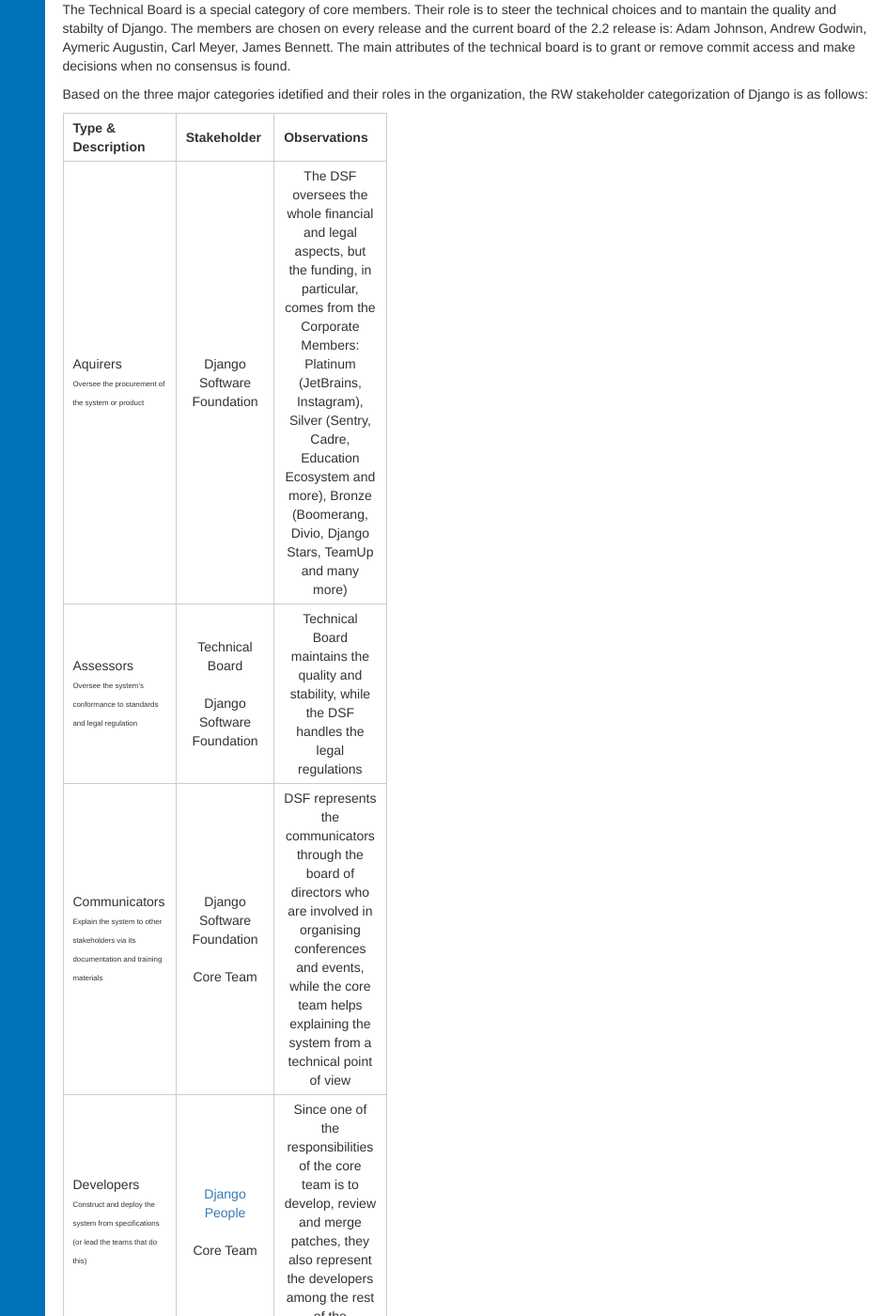
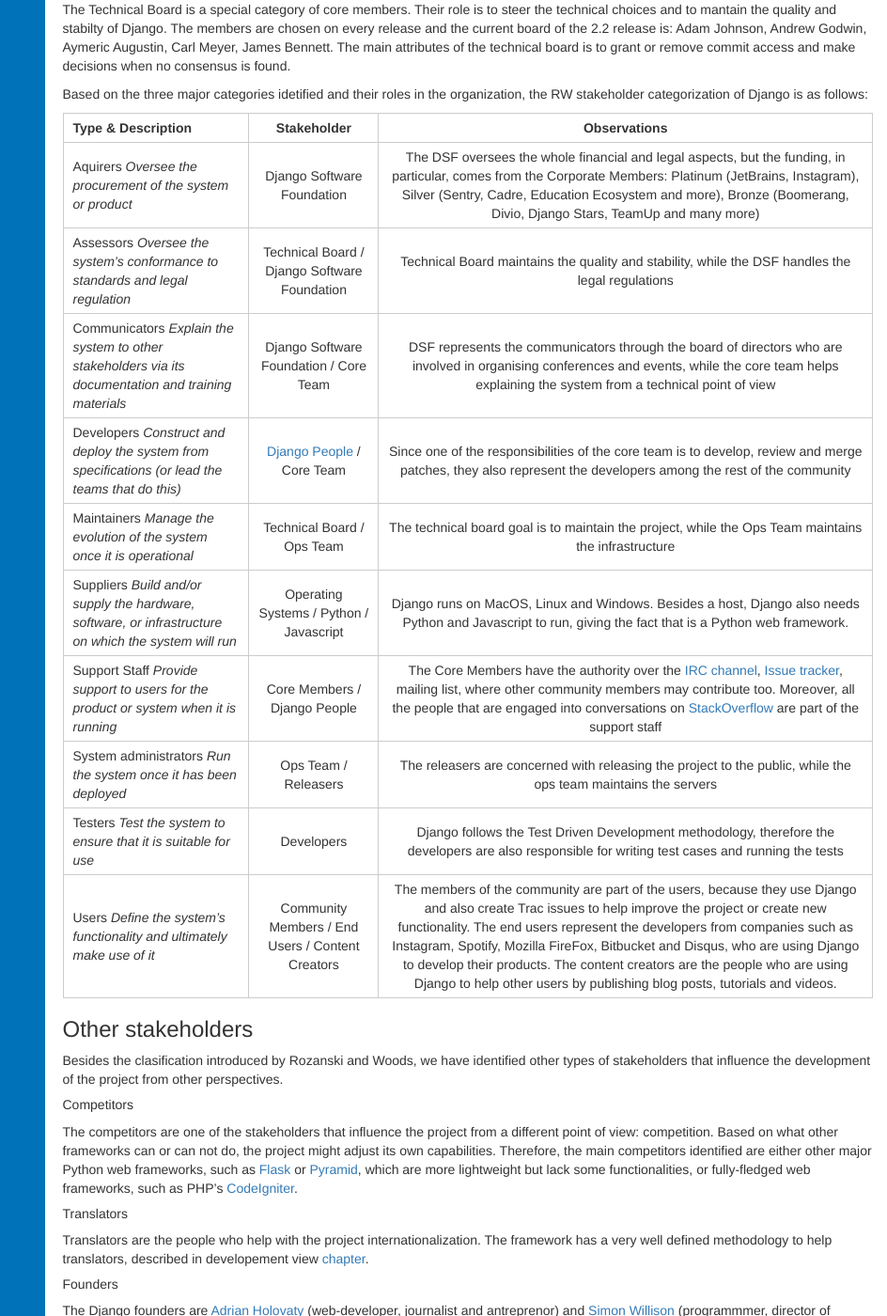
Before and after one commit to SERG-Delft/desosa2019, a Jekyll site: the page built from chapters/django/index.md, in a window 1280 px wide and 1400 px high, scrolled down 2246 px. Shown: the whole window at 94% size, without its empty margins (336-1280 px from the left). Built offline with Jekyll 4.4.1, drawn with Linux system fonts in a browser that asks for light colours; nearby versions of some CDN libraries; some of the changed text lies outside the part shown.

Commit message:
Convert table

```diff
--- a/chapters/django/index.md
+++ b/chapters/django/index.md
@@ -92,72 +92,18 @@ The Technical Board is a special category of core members. Their role is to stee
 
 Based on the three major categories idetified and their roles in the organization, the RW stakeholder categorization of Django is as follows:
 
-<table style="width:40%;">
-<colgroup>
-<col width="6%" />
-<col width="16%" />
-<col width="16%" />
-</colgroup>
-<thead>
-<tr class="header">
-<th align="left">Type &amp; Description</th>
-<th align="center">Stakeholder</th>
-<th align="center">Observations</th>
-</tr>
-</thead>
-<tbody>
-<tr class="odd">
-<td align="left">Aquirers <br> <sub><sup> Oversee the procurement of the system or product </sup></sub></td>
-<td align="center">Django Software Foundation</td>
-<td align="center">The DSF oversees the whole financial and legal aspects, but the funding, in particular, comes from the Corporate Members: Platinum (JetBrains, Instagram), Silver (Sentry, Cadre, Education Ecosystem and more), Bronze (Boomerang, Divio, Django Stars, TeamUp and many more)</td>
-</tr>
-<tr class="even">
-<td align="left">Assessors <br> <sub><sup> Oversee the system’s conformance to standards and legal regulation </sup></sub></td>
-<td align="center">Technical Board <br><br> Django Software Foundation</td>
-<td align="center">Technical Board maintains the quality and stability, while the DSF handles the legal regulations</td>
-</tr>
-<tr class="odd">
-<td align="left">Communicators <br> <sub><sup> Explain the system to other stakeholders via its documentation and training materials </sup></sub></td>
-<td align="center">Django Software Foundation <br><br> Core Team</td>
-<td align="center">DSF represents the communicators through the board of directors who are involved in organising conferences and events, while the core team helps explaining the system from a technical point of view</td>
-</tr>
-<tr class="even">
-<td align="left">Developers <br> <sub><sup> Construct and deploy the system from specifications (or lead the teams that do this) </sup></sub></td>
-<td align="center"><a href="https://people.djangoproject.com/">Django People</a><br> <br>Core Team</td>
-<td align="center">Since one of the responsibilities of the core team is to develop, review and merge patches, they also represent the developers among the rest of the community</td>
-</tr>
-<tr class="odd">
-<td align="left">Maintainers <br> <sub><sup> Manage the evolution of the system once it is operational </sup></sub></td>
-<td align="center">Technical Board <br> <br> Ops Team</td>
-<td align="center">The technical board goal is to maintain the project, while the Ops Team maintains the infrastructure</td>
-</tr>
-<tr class="even">
-<td align="left">Suppliers <br> <sub><sup> Build and/or supply the hardware, software, or infrastructure on which the system will run </sup></sub></td>
-<td align="center">Operating Systems <br><br> Python <br><br> Javascript</td>
-<td align="center">Django runs on MacOS, Linux and Windows. Besides a host, Django also needs Python and Javascript to run, giving the fact that is a Python web framework.</td>
-</tr>
-<tr class="odd">
-<td align="left">Support Staff <br> <sub><sup> Provide support to users for the product or system when it is running </sup></sub></td>
-<td align="center">Core Members <br><br> Django People</td>
-<td align="center">The Core Members have the authority over the <a href="irc://irc.freenode.net/django">IRC channel</a>, <a href="https://code.djangoproject.com/query">Issue tracker</a>, mailing list, where other community members may contribute too. Moreover, all the people that are engaged into conversations on <a href="https://stackoverflow.com/questions/tagged/django">StackOverflow</a> are part of the support staff</td>
-</tr>
-<tr class="even">
-<td align="left">System administrators <br> <sub><sup> Run the system once it has been deployed </sup></sub></td>
-<td align="center">Ops Team <br> <br>Releasers</td>
-<td align="center">The releasers are concerned with releasing the project to the public, while the ops team maintains the servers</td>
-</tr>
-<tr class="odd">
-<td align="left">Testers <br> <sub><sup> Test the system to ensure that it is suitable for use </sup></sub></td>
-<td align="center">Developers</td>
-<td align="center">Django follows the Test Driven Development methodology, therefore the developers are also responsible for writing test cases and running the tests</td>
-</tr>
-<tr class="even">
-<td align="left">Users <br> <sub><sup> Define the system’s functionality and ultimately make use of it </sup></sub></td>
-<td align="center">Community Members <br><br> End Users <br> <br>Content Creators</td>
-<td align="center">The members of the community are part of the users, because they use Django and also create Trac issues to help improve the project or create new functionality. The end users represent the developers from companies such as Instagram, Spotify, Mozilla FireFox, Bitbucket and Disqus, who are using Django to develop their products. The content creators are the people who are using Django to help other users by publishing blog posts, tutorials and videos.</td>
-</tr>
-</tbody>
-</table>
+| Type & Description | Stakeholder | Observations |
+| :--- | :---------: | :---------: |
+| Aquirers _Oversee the procurement of the system or product_ | Django Software Foundation | The DSF oversees the whole financial and legal aspects, but the funding, in particular, comes from the Corporate Members: Platinum (JetBrains, Instagram), Silver (Sentry, Cadre, Education Ecosystem and more), Bronze (Boomerang, Divio, Django Stars, TeamUp and many more)|
+| Assessors _Oversee the system’s conformance to standards and legal regulation_ | Technical Board  /  Django Software Foundation| Technical Board maintains the quality and stability, while the DSF handles the legal regulations|
+| Communicators _Explain the system to other stakeholders via its documentation and training materials_ | Django Software Foundation / Core Team | DSF represents the communicators through the board of directors who are involved in organising conferences and events, while the core team helps explaining the system from a technical point of view|
+| Developers _Construct and deploy the system from specifications (or lead the teams that do this)_ | [Django People](https://people.djangoproject.com/) / Core Team | Since one of the responsibilities of the core team is to develop, review and merge patches, they also represent the developers among the rest of the community|
+| Maintainers _Manage the evolution of the system once it is operational_ | Technical Board / Ops Team | The technical board goal is to maintain the project, while the Ops Team maintains the infrastructure |
+| Suppliers _Build and/or supply the hardware, software, or infrastructure on which the system will run_ | Operating Systems / Python / Javascript | Django runs on MacOS, Linux and Windows. Besides a host, Django also needs Python and Javascript to run, giving the fact that is a Python web framework. |
+| Support Staff _Provide support to users for the product or system when it is running_ | Core Members / Django People | The Core Members have the authority over the [IRC channel](irc://irc.freenode.net/django), [Issue tracker](https://code.djangoproject.com/query), mailing list, where other community members may contribute too. Moreover, all the people that are engaged into conversations on [StackOverflow](https://stackoverflow.com/questions/tagged/django) are part of the support staff|
+| System administrators _Run the system once it has been deployed_ | Ops Team / Releasers | The releasers are concerned with releasing the project to the public, while the ops team maintains the servers |
+| Testers _Test the system to ensure that it is suitable for use_ | Developers | Django follows the Test Driven Development methodology, therefore the developers are also responsible for writing test cases and running the tests |
+| Users _Define the system’s functionality and ultimately make use of it_ | Community Members / End Users / Content Creators| The members of the community are part of the users, because they use Django and also create Trac issues to help improve the project or create new functionality. The end users represent the developers from companies such as Instagram, Spotify, Mozilla FireFox, Bitbucket and Disqus, who are using Django to develop their products. The content creators are the people who are using Django to help other users by publishing blog posts, tutorials and videos. |
 
 ### Other stakeholders
 
```
